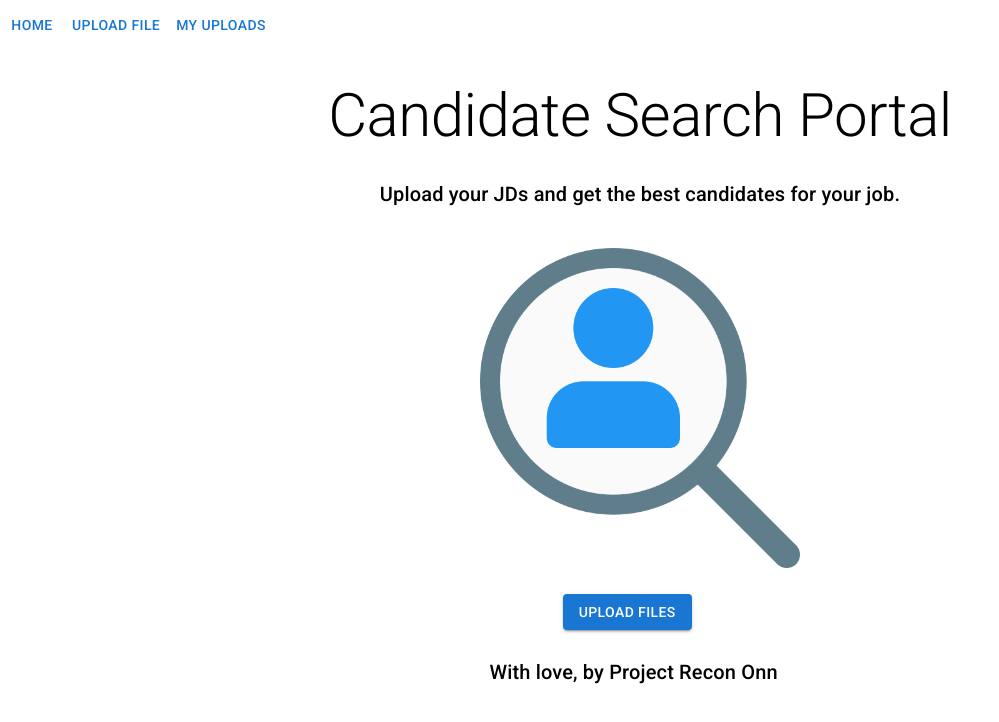
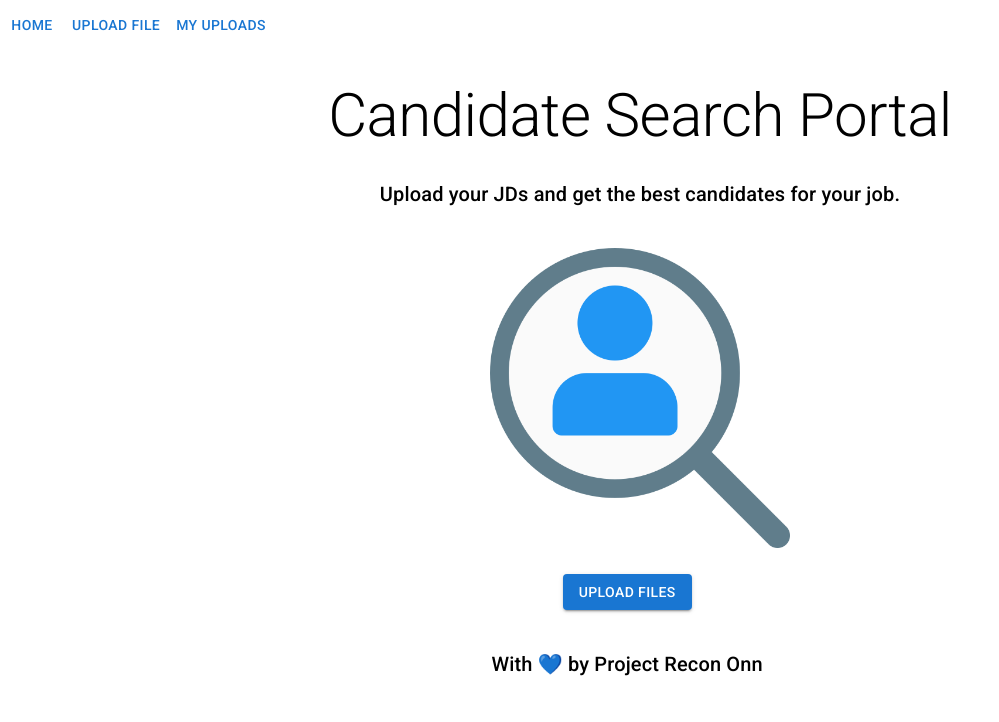
Before and after one commit to aadarsh-ram/hq-hack-23, a React (Vite) app in the folder Frontend/Candsearcher/: page / in a window 1280 px wide. Shown: the top 722 px of the page, without its empty margins (0-999 px from the left). Built offline with nearby package versions, Linux system fonts and the light colour scheme; a web font is replaced by a local one.

Commit message:
fix: Change home page

```diff
--- a/Frontend/Candsearcher/src/components/HomePage/Home.module.css
+++ b/Frontend/Candsearcher/src/components/HomePage/Home.module.css
@@ -1,5 +1,5 @@
 .container{
-    height: 80%;
+    height: 75%;
     width: 100%;
     position: relative;
     top: 10%;
@@ -15,6 +15,7 @@
 
 .description{
     margin-top: 2%;
+    text-align: center;
 }
 
 .buttondiv{
@@ -23,10 +24,12 @@
 }
 
 .footer {
-    margin-top: 2%;
-    margin-right: 1%;
+    margin-top: 3%;
+    margin-right: 2%;
 }
 
 img {
     margin-top: 3%;
+    width: 100%;
+    height: 50%;
 }
--- a/Frontend/Candsearcher/src/components/HomePage/Home.tsx
+++ b/Frontend/Candsearcher/src/components/HomePage/Home.tsx
@@ -25,7 +25,7 @@ const Home = () => {
             </div>
             <div className={styles.footer}>
                 <Typography variant="h6">
-                    With love, by Project Recon Onn
+                    With 💙 by Project Recon Onn
                 </Typography>
             </div>
         </div>
```
